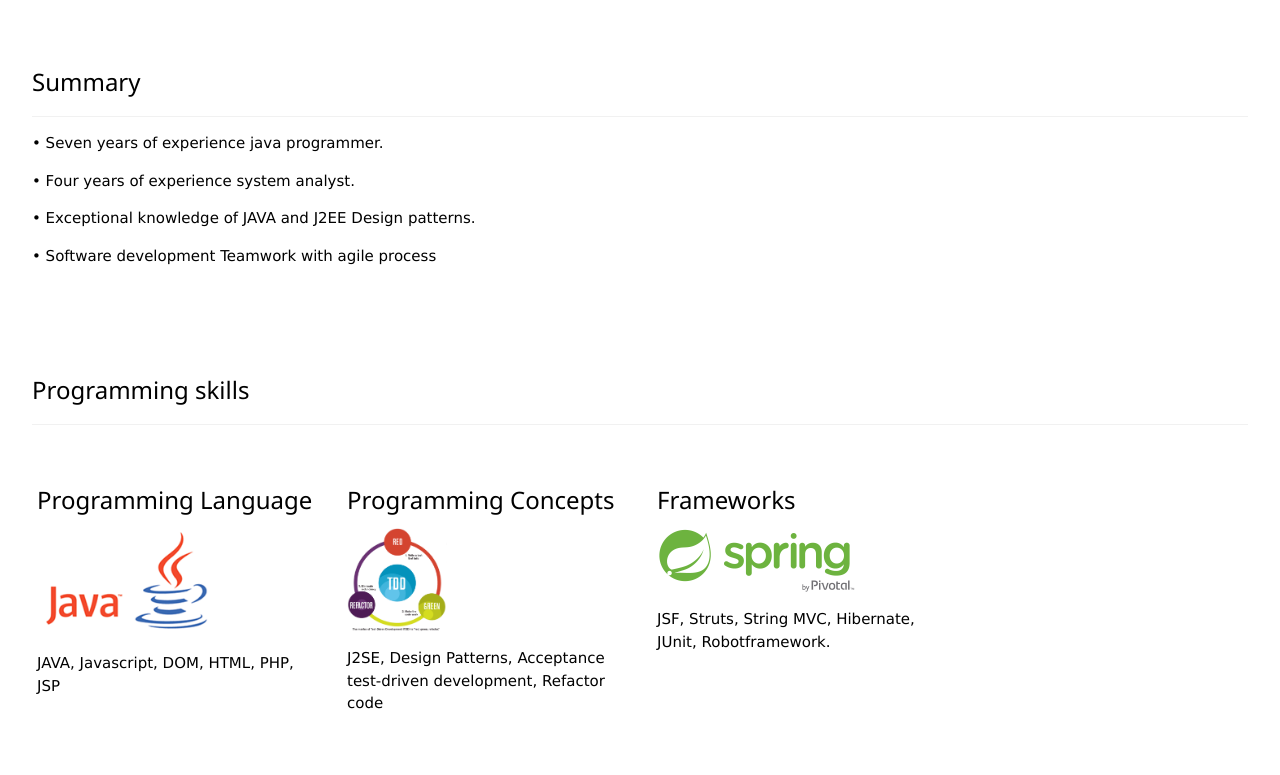
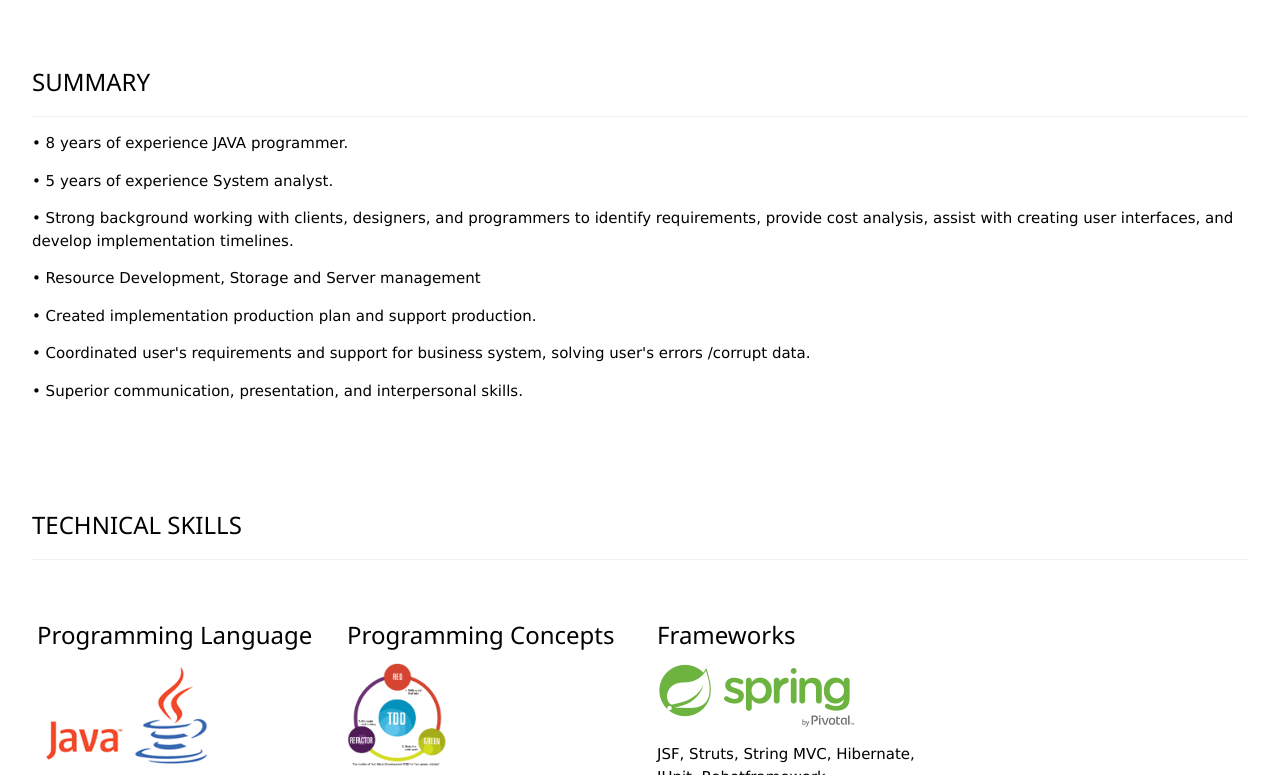
Before and after one commit to Teeruch/teeruch.github.io, a plain HTML site: page index.html in a window 1280 px wide. Shown: the part 962-1737 px from the top of the page. Drawn offline with Linux system fonts and the light colour scheme.

Commit message:
change summary

```diff
--- a/index.html
+++ b/index.html
@@ -25,7 +25,7 @@
     <div class="w3-right w3-hide-small">
       <a onclick="animateScrolling(&#39;summary&#39;);" class="w3-bar-item w3-button">Summary</a>
       <a onclick="animateScrolling(&#39;programming_skills&#39;);" class="w3-bar-item w3-button">Skills</a>
-      <a onclick="animateScrolling(&#39;timeline&#39;);" class="w3-bar-item w3-button">Timeline</a>
+      <a onclick="animateScrolling(&#39;timeline&#39;);" class="w3-bar-item w3-button">Experience</a>
       <a onclick="animateScrolling(&#39;education&#39;);" class="w3-bar-item w3-button">Education</a>
       <a onclick="animateScrolling(&#39;contact&#39;);" class="w3-bar-item w3-button">Contact</a>
     </div>
@@ -44,16 +44,19 @@
 <div class="w3-content w3-padding" style="max-width:1564px">
 
 	<div class="w3-container w3-padding-32" id="summary">
-		<h3 class="w3-border-bottom w3-border-light-grey w3-padding-16">Summary</h3>
-		<p>•	Seven years of experience java programmer.</p>
-		<p>•	Four years of experience system analyst.</p>
-		<p>•	Exceptional knowledge of  JAVA and J2EE Design patterns.</p>
-		<p>•	Software development Teamwork with agile process</p>
+		<h3 class="w3-border-bottom w3-border-light-grey w3-padding-16">SUMMARY</h3>
+		<p>•	8 years of experience JAVA programmer.</p>
+		<p>•	5 years of experience System analyst.</p>
+		<p>•	Strong background working with clients, designers, and programmers to identify requirements, provide cost analysis, assist with creating user interfaces, and develop implementation timelines.</p>
+		<p>•	Resource Development, Storage and Server management </p>
+		<p>•	Created implementation production plan and support production. </p>
+		<p>•	Coordinated user's requirements and support for business system, solving user's errors /corrupt data. </p>
+		<p>•	Superior communication, presentation, and interpersonal skills.</p>
 	  </div>
 
   <!-- Project Section -->
 	<div class="w3-container w3-padding-32" id="programming_skills">
-		<h3 class="w3-border-bottom w3-border-light-grey w3-padding-16">Programming skills</h3>
+		<h3 class="w3-border-bottom w3-border-light-grey w3-padding-16">TECHNICAL SKILLS</h3>
 	</div>
 
 	<div class="w3-row-padding">
@@ -108,7 +111,7 @@
 
 
   <div class="w3-container w3-padding-32" id="timeline">
-    <h3 class="w3-border-bottom w3-border-light-grey w3-padding-16">Timeline</h3>
+    <h3 class="w3-border-bottom w3-border-light-grey w3-padding-16">PROFESSIONAL EXPERIENCE</h3>
     <div id="div_timeline" class="timeline ng-scope" ng-controller="timelineController">
 
 
@@ -207,7 +210,7 @@
 			</div>
   </div>
    <div class="w3-container w3-padding-32" id="education">
-    <h3 class="w3-border-bottom w3-border-light-grey w3-padding-16">Education &amp; Training</h3>
+    <h3 class="w3-border-bottom w3-border-light-grey w3-padding-16">EDUCATION &amp; TRAINING</h3>
     <div class="w3-row-padding ">
 		<div class="w3-col l3 m6 w3-margin-bottom skil-box">
 			<h3>Bachelor’s Degree – Computer Engineering </h3>
@@ -233,7 +236,7 @@
   </div>
 
 	<div class="w3-container w3-padding-32" id="contact">
-		<h3 class="w3-border-bottom w3-border-light-grey w3-padding-16">Contact</h3>
+		<h3 class="w3-border-bottom w3-border-light-grey w3-padding-16">CONTACT </h3>
 		<div>
 			<img src="./index_files/home.png" alt="Dan" style="width:50px;float: left;margin-right: 20px;">
 			<p style="padding:8px">525/409/41 Ghaus Condominium , Pornswang 11 Rt. Santikam 4, Bearing, Mueng Samudprakran 10270</p>
```
